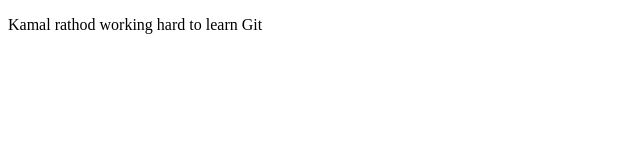
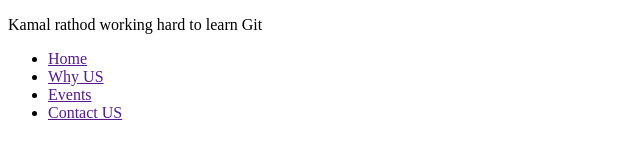
Before and after one commit to kamaledevloper/test-code, a plain HTML site: page index.html in a window 1280 px wide. Shown: the whole page, without its empty margins (0-640 px from the left). Drawn offline with Linux system fonts and the light colour scheme.

Commit message:
Nav tab added

```diff
--- a/index.html
+++ b/index.html
@@ -7,5 +7,14 @@
   </head>
   <body>
     <p>Kamal rathod working hard to learn Git</p>
+
+    <nav>
+      <ul>
+        <li><a href="">Home</a></li>
+        <li><a href="">Why US</a></li>
+        <li><a href="">Events</a></li>
+        <li><a href="">Contact US</a></li>
+      </ul>
+    </nav>
   </body>
 </html>
```
